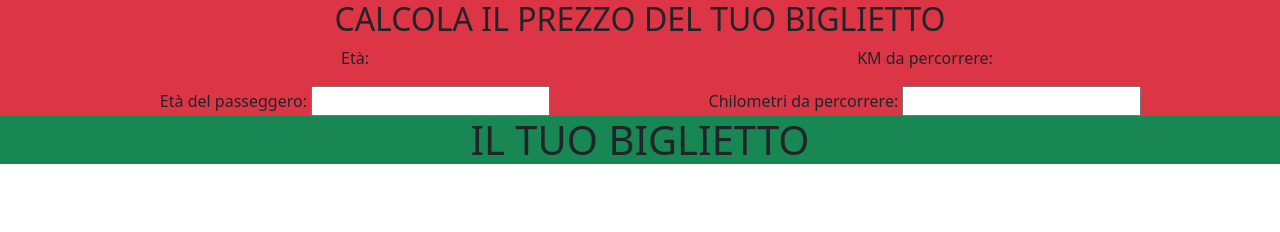
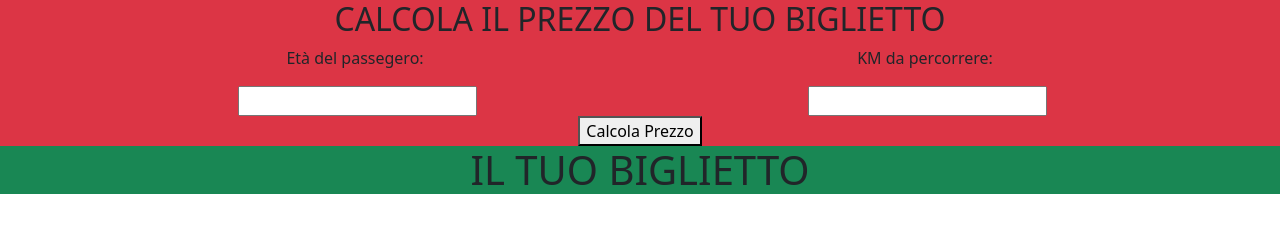
Before and after one commit to ChristopherS24/js-biglietto-treno-form, a plain HTML site: page index.html in a window 1280 px wide. Drawn offline with nearby package versions, Linux system fonts and the light colour scheme.

Commit message:
correzioni

```diff
--- a/index.html
+++ b/index.html
@@ -18,17 +18,23 @@
                 <div class="row">
 
                     <div class="col-6">
-                        <p>Età:</p>
-                        <label for="age">Età del passeggero:</label>
+                        <p>Età del passegero:</p>
+                        <label for="age"></label>
                         <input type="number" id="age" name="age">
                         <br>
                     </div>
                     <div class="col-6">
                         <p>KM da percorrere:</p>
-                        <label for="km">Chilometri da percorrere:</label>
+                        <label for="km"></label>
                         <input type="number" id="km" name="km">
                         <br>
                     </div>
+
+                    <div>
+                        <button onclick="calcolaPrezzo()">Calcola Prezzo</button>
+                    </div>
+
+                    <div id="risultato"></div>
 
                 </div>
 
--- a/js/script.js
+++ b/js/script.js
@@ -0,0 +1,23 @@
+function calcolaPrezzo() {
+    // Valori input
+    const km = document.getElementById('km').value;
+    const age = document.getElementById('age').value;
+
+    // Prezzo base
+    const prezzoBase = km * 0.21;
+    let sconto = 1;
+
+    // Applica gli sconti
+    if (age <= 18) {
+        sconto = 0.8;
+    }
+    else if (age >= 65) {
+        sconto = 0.6;
+    }
+
+    let prezzoFinale = prezzoBase * sconto;
+
+
+    // Stampa il risultato in console
+    console.log(`Prezzo del biglietto: €${prezzoFinale.toFixed(2)}`);
+}
```
